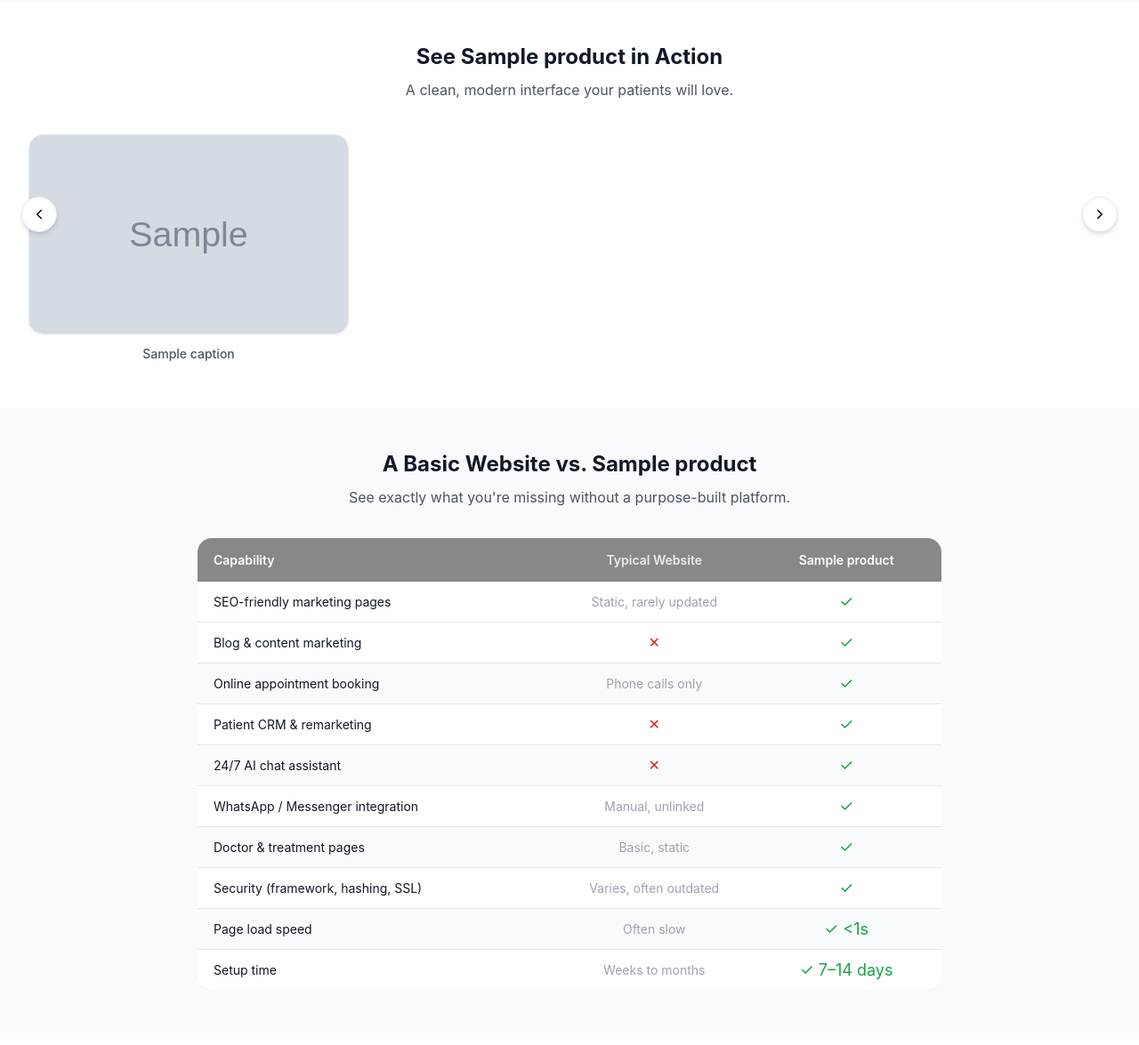
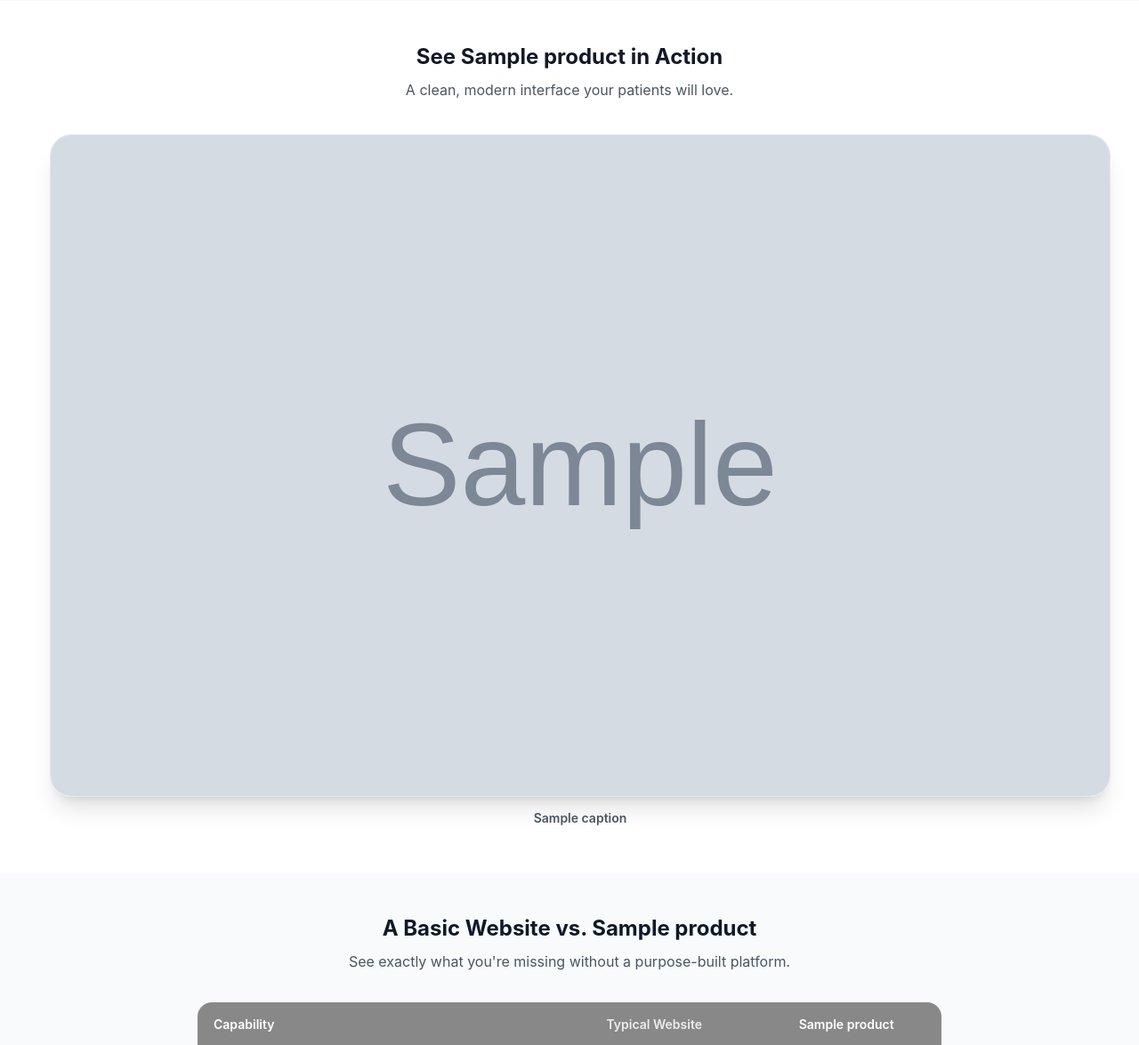
Before and after one commit to phoneixriseinteractive/curasuite_website, a Django app: template templates/landing_pages/curacms.html in a window 1280 px wide. Shown: the part 2980-4155 px from the top of the page at 89% size. Run offline with Django 5.2, Linux system fonts and the light colour scheme; the template is opened without the code that fills it: most values are stand-ins (such as "Sample title", 1, 10 or a date in 2020); grey boxes marked "Sample" are stand-in pictures; some libraries are stand-ins or nearby versions.

Commit message:
Update shpwcase section

```diff
--- a/templates/landing_pages/curacms.html
+++ b/templates/landing_pages/curacms.html
@@ -3,8 +3,26 @@
 
 {% block extra_head %}
 <style>
-  .cms-shot-card { flex: 0 0 360px; }
-  @media (max-width: 480px) { .cms-shot-card { flex: 0 0 88vw; } }
+  /* Screenshot spotlight — one large featured screenshot + small rotating thumbnails */
+  .lp-spotlight { display: flex; gap: 24px; align-items: center; }
+  .lp-spotlight-thumbs { display: flex; flex-direction: column; gap: 16px; flex-shrink: 0; }
+  .lp-spotlight-thumb {
+    width: 76px; height: 76px; padding: 0; flex-shrink: 0; cursor: pointer;
+    border-radius: 50%; overflow: hidden; border: 3px solid white;
+    box-shadow: var(--shadow-md); background: none; transition: transform .25s ease;
+  }
+  .lp-spotlight-thumb:hover { transform: scale(1.08); }
+  .lp-spotlight-thumb img { width: 100%; height: 100%; object-fit: cover; display: block; }
+  .lp-spotlight-main { flex: 1; min-width: 0; }
+  @keyframes lp-spot-in { from { opacity: 0; transform: scale(.95); } to { opacity: 1; transform: scale(1); } }
+  .lp-spot-img { animation: lp-spot-in .5s ease; }
+  @media (max-width: 640px) {
+    .lp-spotlight { flex-direction: column-reverse; }
+    .lp-spotlight-thumbs { flex-direction: row; }
+  }
+  @media (prefers-reduced-motion: reduce) {
+    .lp-spot-img { animation: none; }
+  }
 
   @keyframes lp-float { 0%, 100% { transform: translateY(0); } 50% { transform: translateY(-12px); } }
   @keyframes lp-float-sm { 0%, 100% { transform: translateY(0); } 50% { transform: translateY(-6px); } }
@@ -292,54 +310,53 @@
     <h2 style="text-align:center;margin-bottom:8px;font-size:var(--text-2xl);">See {{ product.name }} in Action</h2>
     <p style="text-align:center;color:var(--text-secondary);margin-bottom:36px;">A clean, modern interface your patients will love.</p>
 
-    <div x-data="cmsShotSlider()" x-init="start()" @mouseenter="stop()" @mouseleave="start()" style="position:relative;">
+    <script>
+      window.__cmsShots = [
+        {% for file, caption in cms_screenshots %}
+        { src: "{% static 'img/CuraCms/'|add:file %}", caption: "{{ caption|escapejs }}" }{% if not forloop.last %},{% endif %}
+        {% endfor %}
+      ];
+    </script>
 
-      <div style="overflow:hidden;">
-        <div x-ref="track" :style="`display:flex;gap:20px;transition:transform .6s cubic-bezier(.4,0,.2,1);transform:translateX(-${offset}px);`">
+    <div x-data="cmsSpotlight()" x-init="start()" @mouseenter="stop()" @mouseleave="start()" class="lp-spotlight">
 
-          {% for file, caption in cms_screenshots %}
-          <div class="cms-shot-card">
-            <img src="{% static 'img/CuraCms/'|add:file %}" alt="{{ caption }} — {{ product.name }}"
-                 style="width:100%;aspect-ratio:16/10;object-fit:cover;border-radius:var(--radius-lg);border:1px solid var(--border-default);box-shadow:var(--shadow-sm);" loading="lazy">
-            <p style="margin-top:10px;text-align:center;font-size:var(--text-sm);font-weight:var(--font-medium);color:var(--text-secondary);">{{ caption }}</p>
-          </div>
-          {% endfor %}
-
-        </div>
+      <!-- Small rotating thumbnails — click one to bring it to the spotlight -->
+      <div class="lp-spotlight-thumbs">
+        <template x-for="(item, i) in items.slice(1, 4)" :key="item.src">
+          <button type="button" class="lp-spotlight-thumb" @click="select(i + 1)" :aria-label="'Show ' + item.caption">
+            <img :src="item.src" :alt="item.caption" loading="lazy">
+          </button>
+        </template>
       </div>
 
-      <!-- Prev / Next -->
-      <button type="button" @click="stop(); prev(); start();" aria-label="Previous screenshots"
-        style="position:absolute;top:90px;left:-8px;transform:translateY(-50%);width:40px;height:40px;border-radius:50%;background:white;border:1px solid var(--border-default);box-shadow:var(--shadow-md);display:flex;align-items:center;justify-content:center;cursor:pointer;z-index:2;">
-        <svg width="18" height="18" viewBox="0 0 24 24" fill="none" stroke="currentColor" stroke-width="2" stroke-linecap="round" stroke-linejoin="round"><polyline points="15 18 9 12 15 6"/></svg>
-      </button>
-      <button type="button" @click="stop(); next(); start();" aria-label="Next screenshots"
-        style="position:absolute;top:90px;right:-8px;transform:translateY(-50%);width:40px;height:40px;border-radius:50%;background:white;border:1px solid var(--border-default);box-shadow:var(--shadow-md);display:flex;align-items:center;justify-content:center;cursor:pointer;z-index:2;">
-        <svg width="18" height="18" viewBox="0 0 24 24" fill="none" stroke="currentColor" stroke-width="2" stroke-linecap="round" stroke-linejoin="round"><polyline points="9 18 15 12 9 6"/></svg>
-      </button>
+      <!-- Large featured screenshot -->
+      <div class="lp-spotlight-main">
+        <template x-for="item in [items[0]]" :key="item.src">
+          <div class="lp-spot-img">
+            <img :src="item.src" :alt="item.caption + ' — {{ product.name }}'"
+                 style="width:100%;aspect-ratio:16/10;object-fit:cover;border-radius:var(--radius-xl);border:1px solid var(--border-default);box-shadow:var(--shadow-xl);">
+          </div>
+        </template>
+        <p x-text="items[0].caption" style="margin-top:12px;text-align:center;font-size:var(--text-sm);font-weight:var(--font-semi);color:var(--text-secondary);"></p>
+      </div>
 
     </div>
   </div>
 </section>
 
 <script>
-function cmsShotSlider() {
+function cmsSpotlight() {
   return {
-    index: 0,
-    total: {{ cms_screenshots|length }},
+    items: window.__cmsShots.slice(),
     timer: null,
-    cardStep() {
-      const track = this.$refs.track;
-      if (!track || !track.firstElementChild) return 380;
-      const gap = parseFloat(getComputedStyle(track).gap) || 0;
-      return track.firstElementChild.offsetWidth + gap;
+    rotate() { this.items.push(this.items.shift()); },
+    select(i) {
+      for (let k = 0; k < i; k++) this.items.push(this.items.shift());
+      this.start();
     },
-    get offset() { return this.index * this.cardStep(); },
-    next() { this.index = this.index >= this.total - 1 ? 0 : this.index + 1; },
-    prev() { this.index = this.index <= 0 ? this.total - 1 : this.index - 1; },
     start() {
       this.stop();
-      this.timer = setInterval(() => this.next(), 3000);
+      this.timer = setInterval(() => this.rotate(), 3500);
     },
     stop() {
       if (this.timer) { clearInterval(this.timer); this.timer = null; }
```
